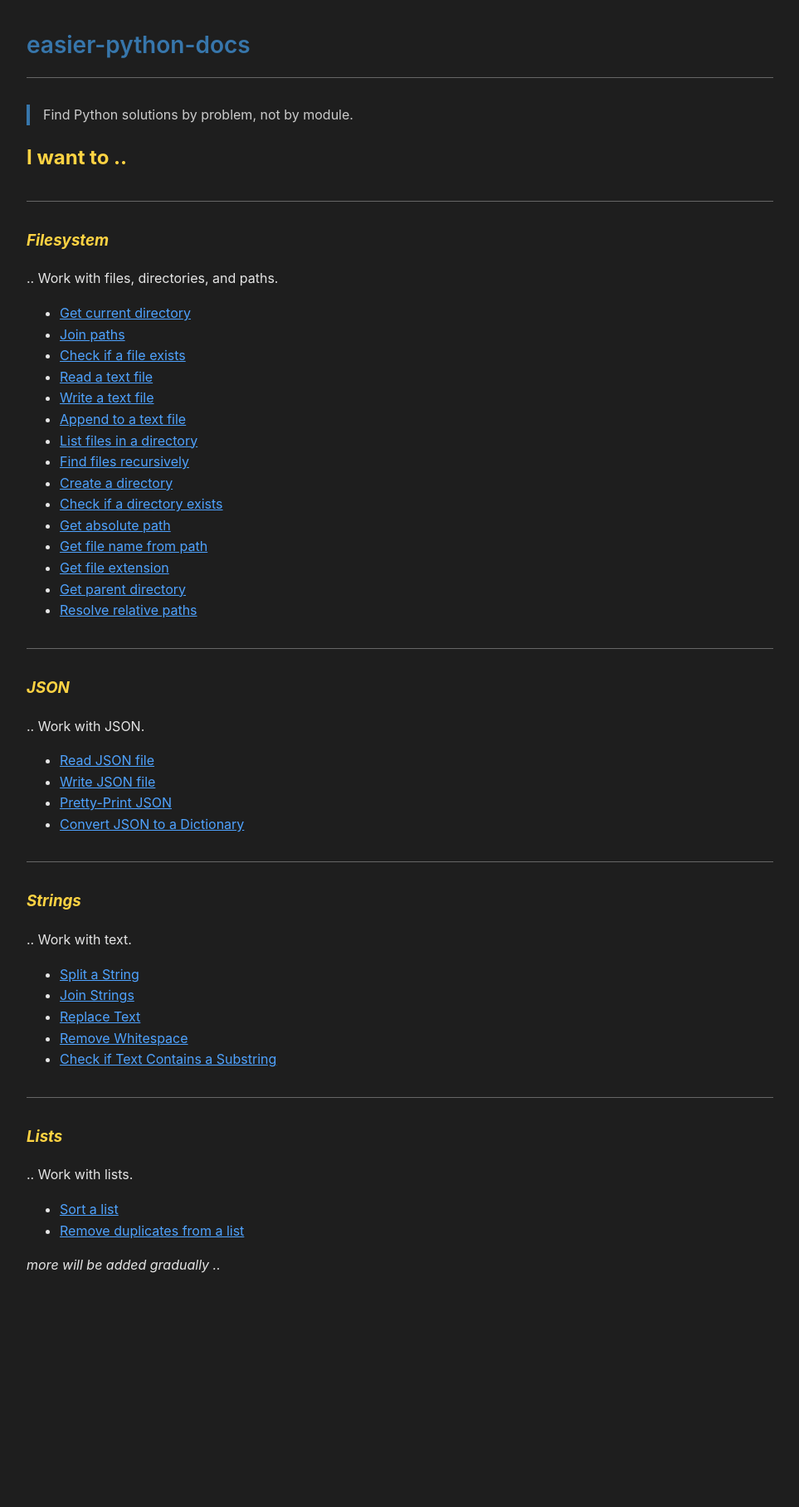
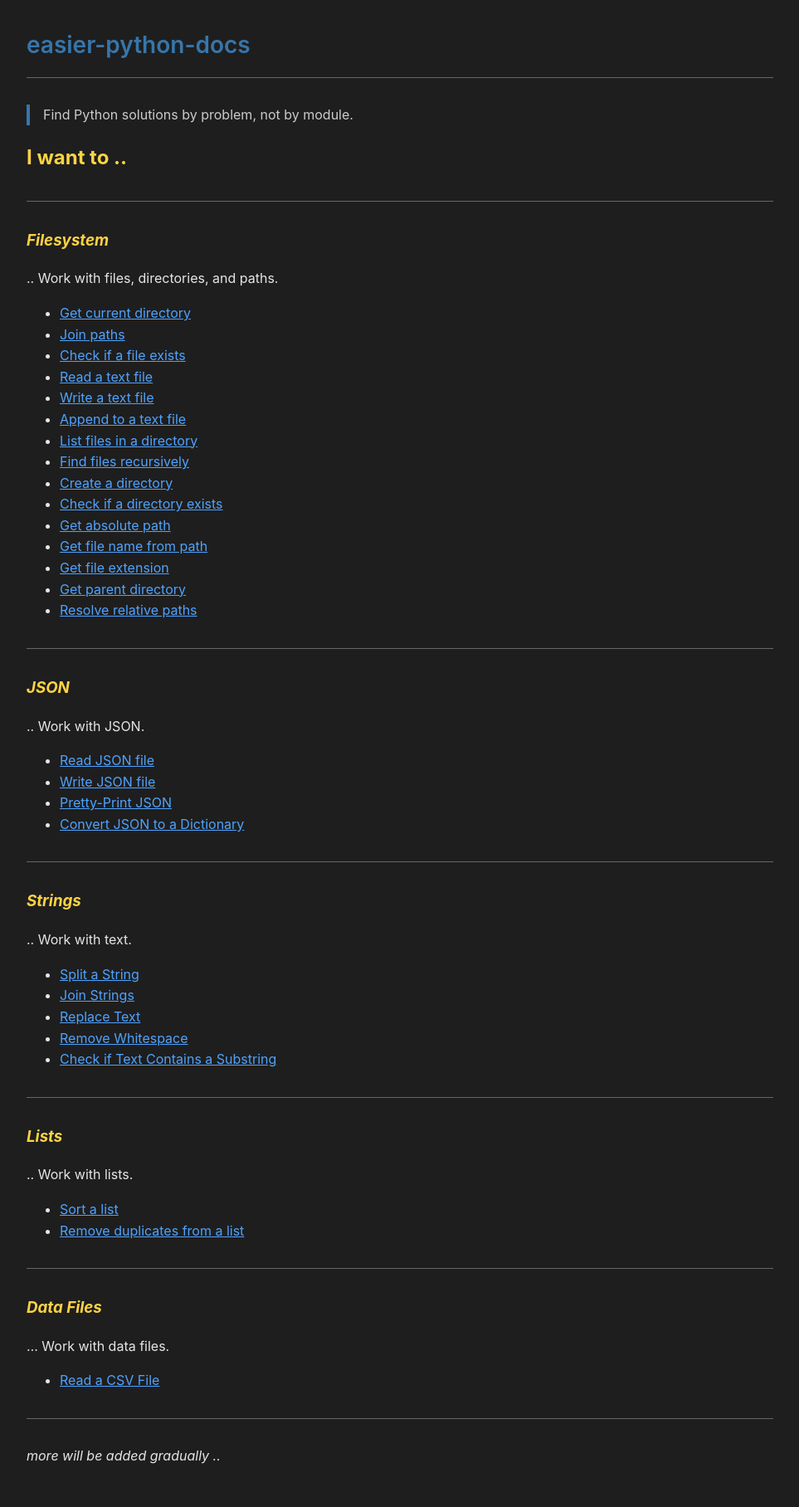
Before and after one commit to jbakchr/easier-python-docs, a Jekyll site: the page built from index.md, in a window 1280 px wide. Shown: the whole page at 83% size, without its empty margins (158-1121 px from the left). Built offline with Jekyll 4.4.1, drawn with Linux system fonts in a browser that asks for light colours; before the commit the page ends 1586 px from its top, so only the background shows below that.

Commit message:
docs(index): add “Data Files” section with CSV reading guide link

```diff
--- a/index.md
+++ b/index.md
@@ -60,4 +60,14 @@ layout: default
 - [Sort a list](lists/sort-a-list)
 - [Remove duplicates from a list](lists/remove-duplicates-from-list)
 
+---
+
+### _Data Files_
+
+... Work with data files.
+
+- [Read a CSV File](data-files/read-csv-file)
+
+---
+
 _more will be added gradually .._
```
